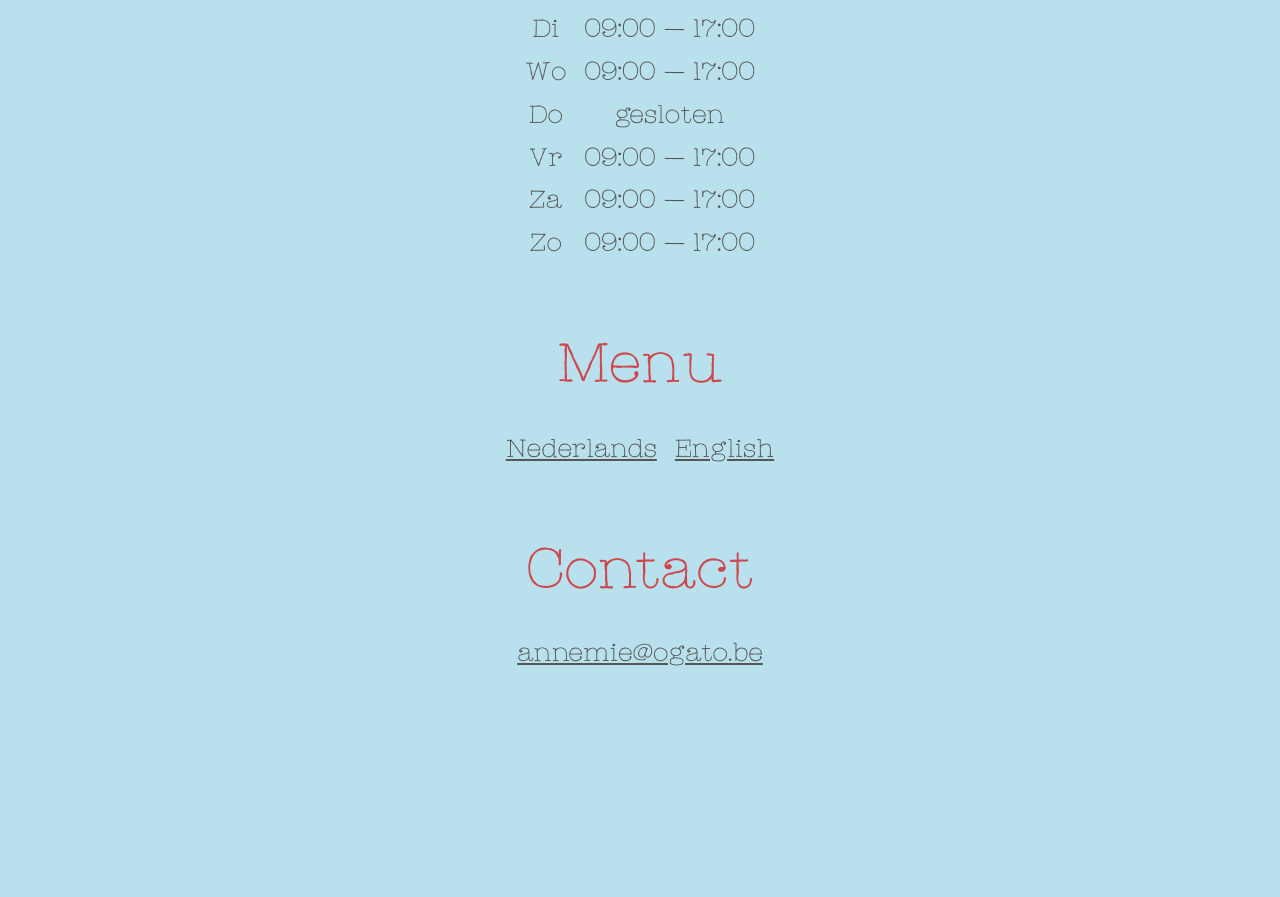
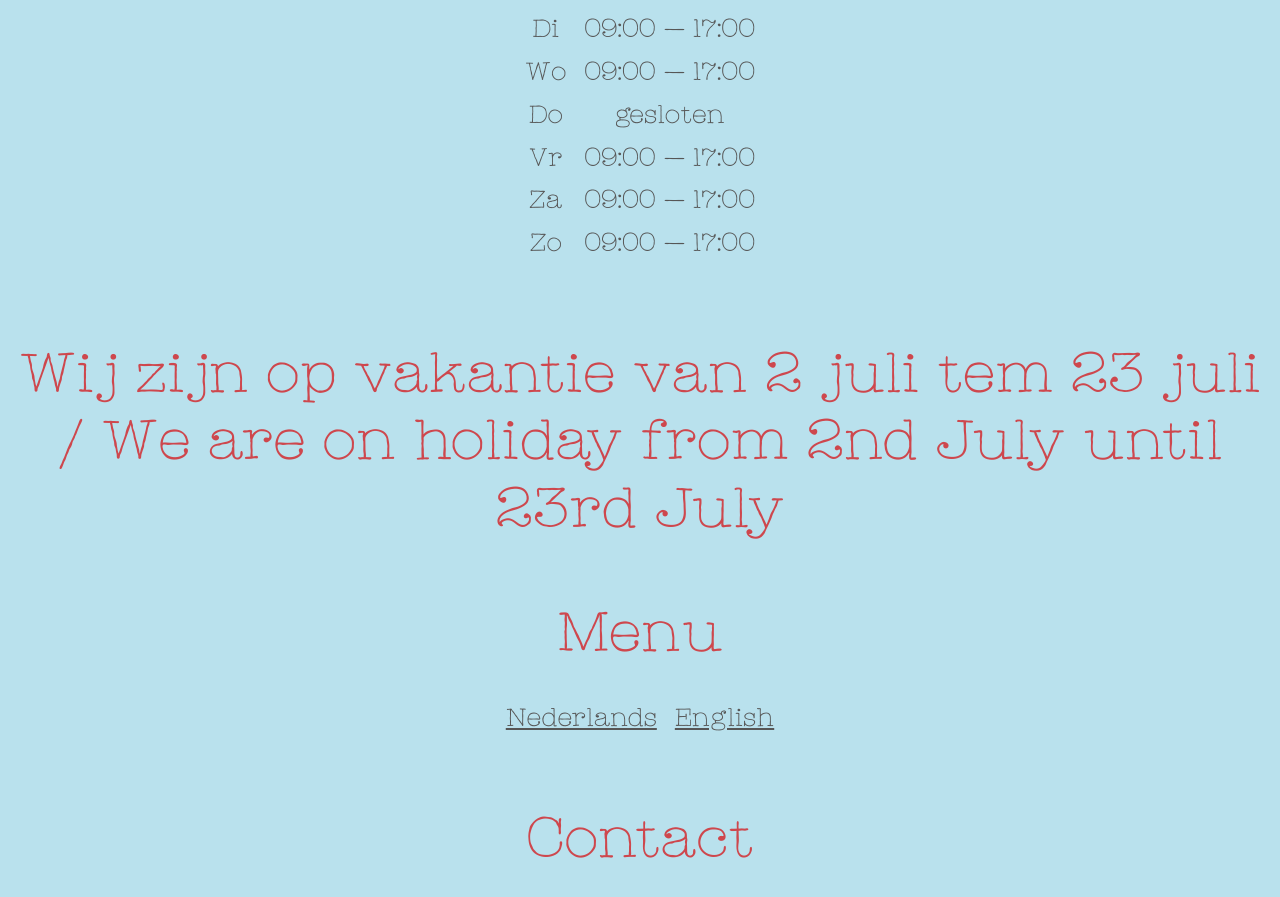
Before and after one commit to ogatocoffee/ogatocoffee.github.io, a Jekyll site: the page built from index.md, in a window 1280 px wide and 900 px high, scrolled down 848 px. Shown: the top 897 px of the window. Built offline with Jekyll 4.4.1, drawn with Linux system fonts in a browser that asks for light colours; before the commit the page ends 1534 px from its top, so only the background shows below that.

Commit message:
Update index.md

```diff
--- a/index.md
+++ b/index.md
@@ -13,9 +13,11 @@ layout: default
 | Za | 09:00 &mdash; 17:00 |
 | Zo | 09:00 &mdash; 17:00 |
 
+### Wij zijn op vakantie van 2 juli tem 23 juli / We are on holiday from 2nd July until 23rd July
+
 ## Menu
 
-[Nederlands](/menu/Menu2_20230516.pdf) | [English](/menu/Menu2_20230516_en.pdf)
+[Nederlands](/menu/Menu2_20230618.pdf) | [English](/menu/Menu2_20230516_en.pdf)
 
 ## Contact
 
```
